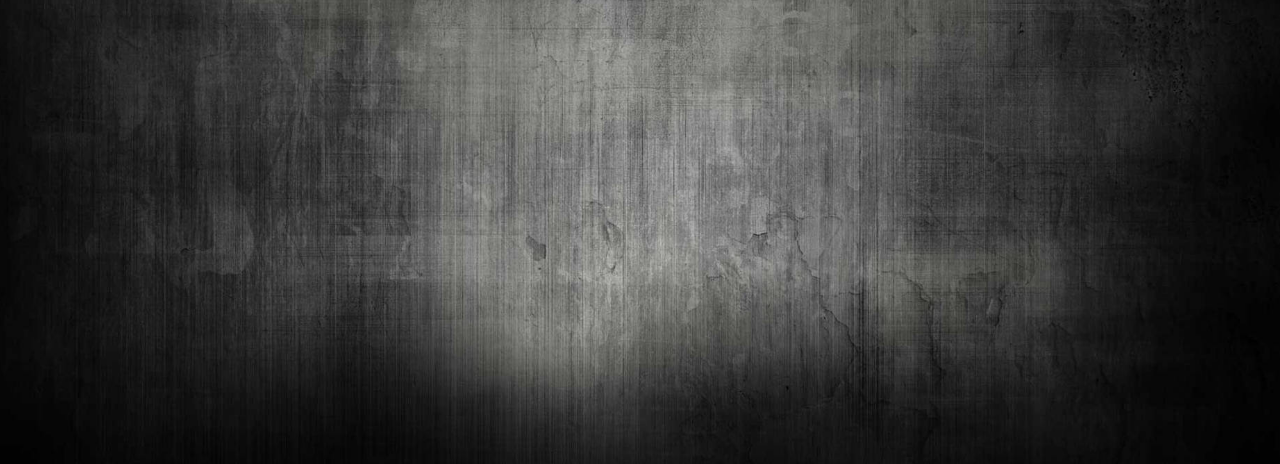
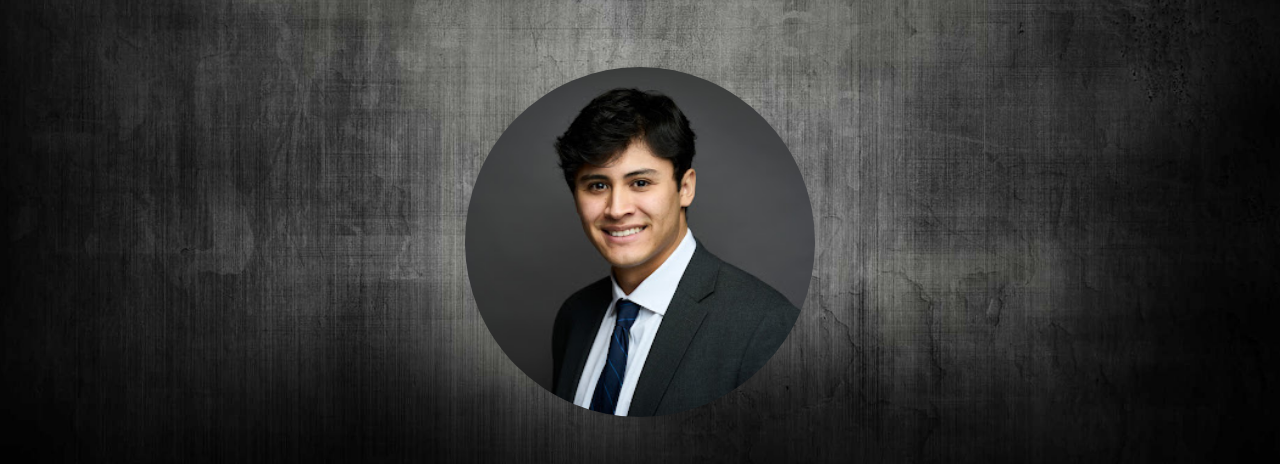
Before and after one commit to eNav/PersonalWeb, a plain HTML site: page index.html in a window 1280 px wide. Shown: the part 263-727 px from the top of the page. Drawn offline with Linux system fonts and the light colour scheme.

Commit message:
added headshot to home page

```diff
--- a/index.html
+++ b/index.html
@@ -50,6 +50,12 @@
 	  </div></div>
 		</header>
 		<main class="main">
+				<div id ="headshot"><img src="Images/Headshot.jpg" width="400" height="200" alt=""/>
+				</div>
+
+
+
+			</main>
 
 
 
--- a/personal.css
+++ b/personal.css
@@ -90,8 +90,16 @@ a {
 }
 
 #headshot {
-	margin-left:600px;
-	margin-top: 20px;
+  display: flex;                /* Use flexbox for centering */
+  justify-content: center;      /* Center content horizontally */
+  margin-top: 70px;           /* Maintain the top margin */
+}
+
+#headshot img {
+  width: 350px;                /* Set a normal width */
+  height: auto;                /* Maintain aspect ratio */
+  border-radius: 50%;          /* Optional: makes it circular */
+  box-shadow: 0 2px 10px rgba(0, 0, 0, 0.1); /* Optional: adds a subtle shadow */
 }
 
 
```
Also changed, not shown: about.css (+0 -11 lines), about.html (+0 -3 lines).
